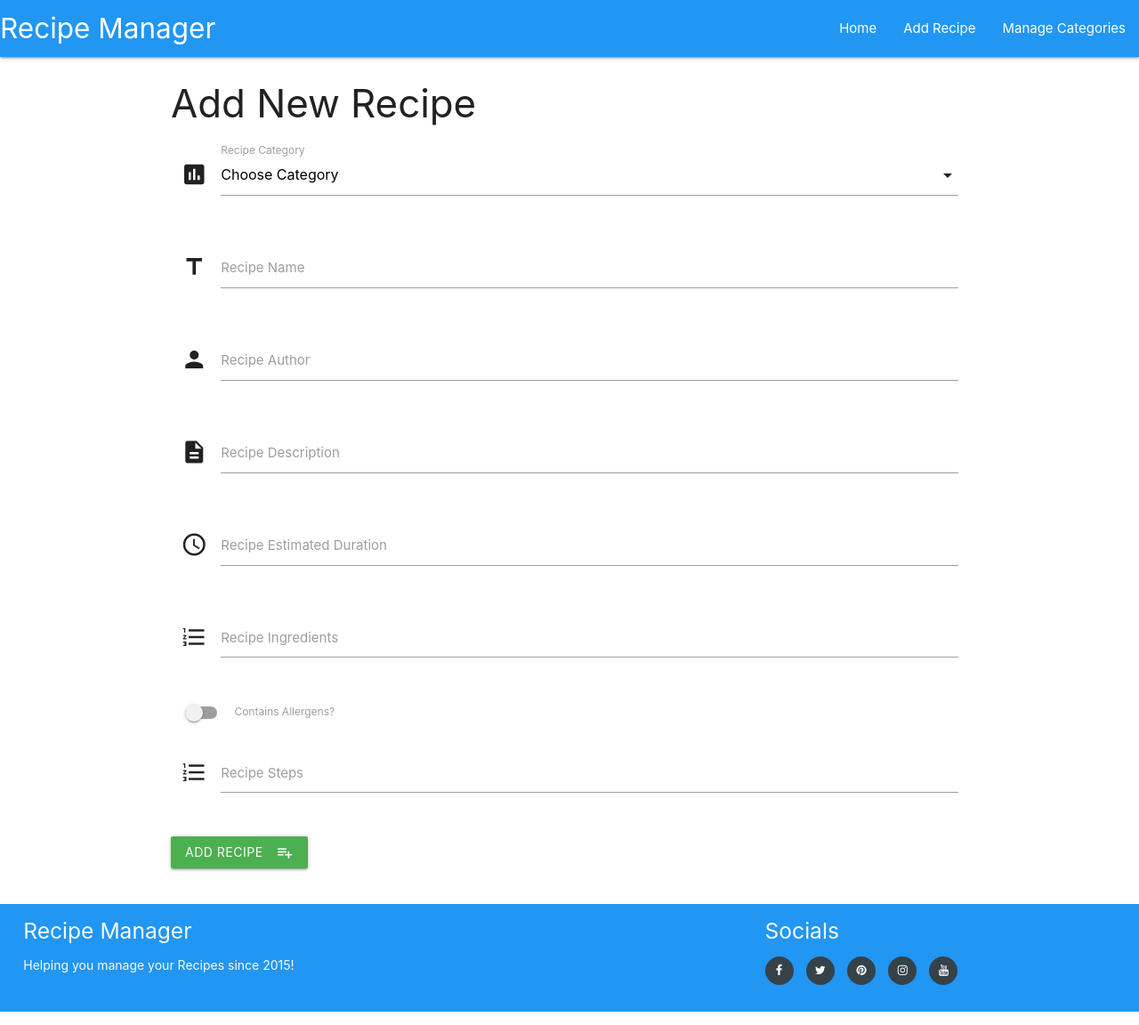
After one commit to ezat-r/recipe-manager, a Flask app: page /add-recipe in a window 1280 px wide. The commit adds this page. Shown: the whole page at 89% size. Run offline with Flask 2, Linux system fonts and the light colour scheme; data that the repository does not hold is empty; some libraries are stand-ins or nearby versions.

Commit message:
Added handling for adding a new recipe to database. Created 'add-recipe.html' template and added 2 new functions to 'app.py' to handle this. Also, added some styling and javascript to improve user experience on this page

```diff
--- a/app.py
+++ b/app.py
@@ -9,6 +9,37 @@ app.config["MONGO_URI"] = "mongodb://root:adg37tup@ds133496.mlab.com:33496/recip
 
 mongo = PyMongo(app)
 
+######## Helper functions
+
+# helper fuction which checks if allergens are present in the form data
+def containsAllergens(formDict):
+    if "containsAllergens" in formDict:
+        # return true if there is allergens
+        return True
+    else:
+        # otherwise return false
+        return False
+
+
+# helper function which grabs a dict value and returns a list of dict key-value pairs
+def listifyDict(dictVal):
+    listDict = []
+    if "\r\n" in dictVal:
+        # if there are new lines, split it and assign to a list variable
+        listVal = dictVal.split("\r\n")
+
+        # go through the split list and create a list of key-value pairs and return the list
+        for item in listVal:
+            listDict.append({"list_item": item})
+
+        return listDict
+    else:
+        # otherwise return a single key-value pair
+        return [{"list_item": dictVal}]
+
+
+######## Recipes
+
 # method to handle the '/' route or home page
 @app.route("/")
 def index():
@@ -18,5 +49,44 @@ def index():
     # return the home page template html, and assign it a pagetitle and send accross the 'pageTitle'
     return render_template("recipes.html", pageTitle="Recipes", recipes=_recipes)
 
+
+# method to handle the 'add-recipe' page
+@app.route("/add-recipe")
+def addRecipe():
+    allCategories = mongo.db.categories.find()
+    return render_template("add-recipe.html", pageTitle="Add Recipe", categories=allCategories)
+
+
+# method to handle the adding of a new recipe to the database
+@app.route("/insert-recipe", methods=["POST"])
+def insertRecipe():
+    # convert form data into a dictionary
+    formData = request.form.to_dict()
+
+    # check and see if form data contains allergens
+    hasAllergens = containsAllergens(formData)
+
+    # break up ingredients & recipe steps into a list
+    if "\r\n" in formData["recipe_ingredients"] or "\r\n" in formData["recipe_steps"]:
+        formData["recipe_ingredients"] = listifyDict(formData["recipe_ingredients"])
+        formData["recipe_steps"] = listifyDict(formData["recipe_steps"])
+
+    if hasAllergens == True:
+        # if there are allergens then set the 'containsAllergens' key to a value of 'True'
+        formData["containsAllergens"] = True
+    else:
+        formData["containsAllergens"] = False
+        print(formData)
+
+    # add recipe_views to dict
+    formData["recipe_views"] = 0
+
+    # add a new recipe to database
+    mongo.db.recipes.insert_one(formData)
+
+    # then perform a re-direct to the home page
+    return redirect(url_for("index"))
+
+
 # run app in debugging mode
 app.run(debug=True)
--- a/static/css/main.css
+++ b/static/css/main.css
@@ -14,6 +14,18 @@
 
 /* Pagination hide */
 .pag-hide{
+    display: none;
+}
+
+/* Add & Edit Recipe Page - helper message */
+
+.helper-message{
+    color: red;
+    font-style: italic;
+    margin-left: 10px;
+}
+
+.element-hide{
     display: none;
 }
 
--- /dev/null
+++ b/templates/add-recipe.html
@@ -0,0 +1,156 @@
+{% extends 'base.html' %}
+{% block content %}
+<h3>Add New Recipe</h3>
+<div class="row">
+    <!-- Begin Form -->
+    <form action="{{url_for('insertRecipe')}}" method="POST" class="col s12">
+        <!-- Begin Recipe Category Select Element -->
+        <div class="row">
+            <div class="input-field col s12">
+                <i class="material-icons prefix">poll</i>
+                <select id="category" name="category_name">
+                    <option disabled selected>Choose Category</option>
+                    {% for category in categories %}
+                    <option value="{{category.category_name}}">{{category.category_name}}</option>
+                    {% endfor %}
+                </select>
+                <label>Recipe Category</label>
+            </div>
+        </div>
+        <!-- End Recipe Category Select Element -->
+        <!-- Begin Recipe Title Element -->
+        <div class="row">
+            <div class="input-field col s12">
+                <i class="material-icons prefix">title</i>
+                <input id="recipe_title" type="text" name="recipe_title" class="validate" required>
+                <label for="recipe_title">Recipe Name</label>
+            </div>
+        </div>
+        <!-- End Recipe Title Element -->
+        <!-- Begin Recipe Author Element -->
+        <div class="row">
+            <div class="input-field col s12">
+                <i class="material-icons prefix">person</i>
+                <input id="recipe_author" type="text" name="recipe_author" class="validate" required>
+                <label for="recipe_author">Recipe Author</label>
+            </div>
+        </div>
+        <!-- End Recipe Author Element -->
+        <!-- Begin Recipe Description Element -->
+        <div class="row">
+            <div class="input-field col s12">
+                <i class="material-icons prefix">description</i>
+                <input id="recipe_description" type="text" name="recipe_description" class="validate" required>
+                <label for="recipe_description">Recipe Description</label>
+            </div>
+        </div>
+        <!-- End Recipe Description Element -->
+        <!-- Begin Recipe Duration Element -->
+        <div class="row">
+            <div class="input-field col s12">
+                <i class="material-icons prefix">access_time</i>
+                <input id="recipe_duration" type="text" name="recipe_duration" class="validate" required>
+                <label for="recipe_duration">Recipe Estimated Duration</label>
+            </div>
+        </div>
+        <!-- End Recipe Duration Element -->
+        <!-- Begin Recipe Ingredients Element -->
+        <div class="row">
+            <div class="input-field col s12">
+                <i class="material-icons prefix">format_list_numbered</i>
+                <textarea name="recipe_ingredients" id="recipe_ingredients" class="materialize-textarea" required></textarea>
+                <label for="recipe_ingredients">Recipe Ingredients</label>
+            </div>
+            <p id="form-helper1" class="helper-message element-hide">Press 'Enter' to add a new line!</p>
+        </div>
+        <!-- End Recipe Ingredients Element -->
+        <!-- Begin containsAllergens Switch Element -->
+        <div class="row">
+            <div class="switch">
+                <label>
+                    <input id="containsAllergens" name="containsAllergens" type="checkbox">
+                    <span class="lever"></span>
+                    Contains Allergens?
+                </label>
+            </div>
+        </div>
+        <!-- End containsAllergens Switch Element -->
+        <!-- Begin Recipe Allergens Element -->
+        <div class="row element-hide" id="allergens-field">
+            <div class="input-field col s12">
+                <i class="material-icons prefix">description</i>
+                <input id="recipe_allergens" type="text" name="recipe_allergens" class="validate" required>
+                <label for="recipe_allergens">Allergens</label>
+            </div>
+        </div>
+        <!-- End Recipe Allergens Element -->
+        <!-- Begin Recipe Steps Element -->
+        <div class="row">
+            <div class="input-field col s12">
+                <i class="material-icons prefix">format_list_numbered</i>
+                <textarea name="recipe_steps" id="recipe_steps" class="materialize-textarea" required></textarea>
+                <label for="recipe_ingredients">Recipe Steps</label>
+            </div>
+            <p id="form-helper2" class="helper-message element-hide">Press 'Enter' to add a new line!</p>
+        </div>
+        <!-- End Recipe Steps Element -->
+        <div class="row">
+            <button class="waves-effect waves-light btn green" type="submit">Add Recipe
+                <i class="material-icons right">playlist_add</i>
+            </button>
+        </div>
+    </form>
+    <!-- End Form -->
+</div>
+{% endblock %}
+{% block js %}
+<script>
+    $(function(){
+        // once the page loads, call the 'hideShowAllergensField' function
+        window.onload = hideShowAllergensField();
+
+        // Materialize CSS - Form Select tag initialisation
+        $('select').formSelect();
+
+        // Hide/show helper message for 'recipe_ingredients' textarea
+        $("#recipe_ingredients").focusin(function(){
+            toggleElementClass("#form-helper1", "element-hide");
+        });
+
+        $("#recipe_ingredients").focusout(function(){
+            toggleElementClass("#form-helper1", "element-hide");
+        });
+
+        // Hide/show helper message for 'recipe_steps' textarea
+        $("#recipe_steps").focusin(function(){
+            toggleElementClass("#form-helper2", "element-hide");
+        });
+
+        $("#recipe_steps").focusout(function(){
+            toggleElementClass("#form-helper2", "element-hide");
+        });
+
+        // Hide/show allergens input field
+        $("#containsAllergens").on("click", function(){
+            toggleElementClass("#allergens-field", "element-hide");
+
+            hideShowAllergensField();
+        });
+
+        function toggleElementClass(id, className){
+            $(id).toggleClass(className);
+        }
+
+        function hideShowAllergensField(){
+            // check if there is a 'name' attribute already present
+            if($("#recipe_allergens").attr("name") == "recipe_allergens"){
+                // if there is then remove the 'name' attribute and the 'required' property so it doesn't get submitted with the rest of the form
+                $("#recipe_allergens").removeAttr("name").removeAttr("required");
+            }else{
+                // otherwise, assign the form element with a 'name' attribute and a 'required' property
+                $("#recipe_allergens").attr("name", "recipe_allergens").prop("required", true);
+            }
+        }
+    });
+</script>
+{% endblock %}
--- a/templates/base.html
+++ b/templates/base.html
@@ -23,14 +23,14 @@
                 <a href="#" data-target="mobile-demo" class="sidenav-trigger"><i class="material-icons">menu</i></a>
                 <ul id="nav-mobile" class="right hide-on-med-and-down">
                     <li><a href="{{url_for('index')}}">Home</a></li>
-                    <li><a href="">Add Recipe</a></li>
+                    <li><a href="{{url_for('addRecipe')}}">Add Recipe</a></li>
                     <li><a href="">Manage Categories</a></li>
                 </ul>
             </div>
         </nav>
         <ul class="sidenav" id="mobile-demo">
             <li><a href="{{url_for('index')}}">Home</a></li>
-            <li><a href="">Add Recipe</a></li>
+            <li><a href="{{url_for('addRecipe')}}">Add Recipe</a></li>
             <li><a href="">Manage Categories</a></li>
         </ul>
     </header>
```
Also changed, not shown: templates/recipes.html (+6 -1 lines).
